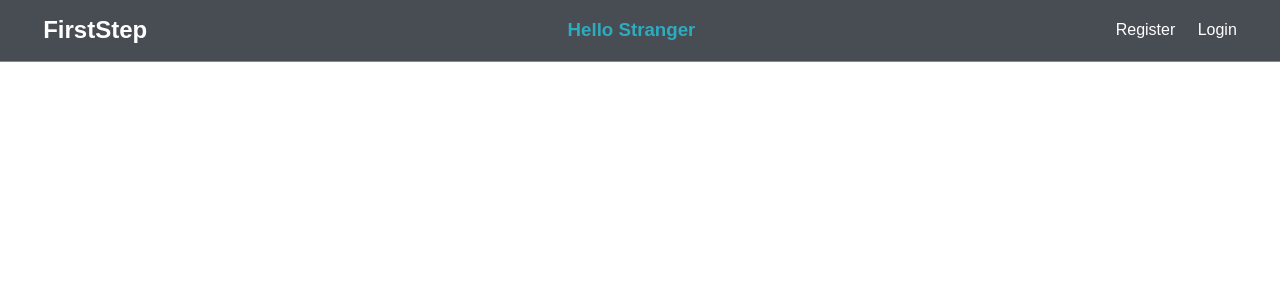
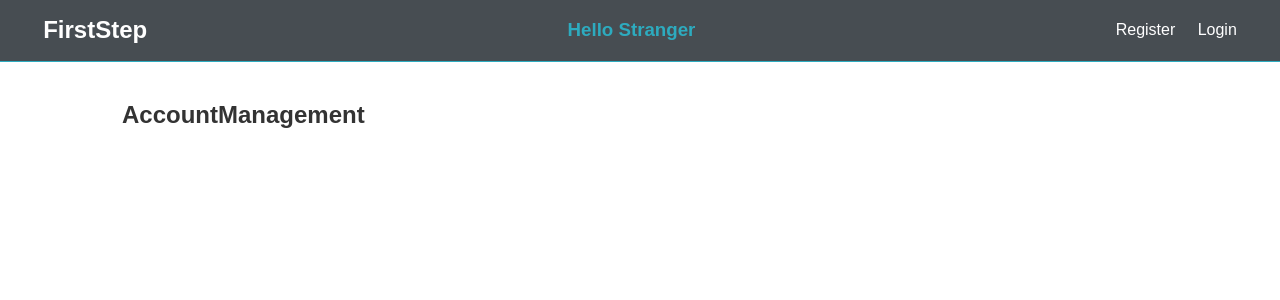
Before and after one commit to altereitay/FirstStep, a React (Create React App) app in the folder src/client/first-step-client/: page /admin/accounts in a window 1280 px wide. Shown: the top 300 px of the page. Built offline with nearby package versions, Linux system fonts and the light colour scheme; no server answers.

Commit message:
Added Account management and Add new Admin buttons

```diff
--- a/src/client/first-step-client/src/App.js
+++ b/src/client/first-step-client/src/App.js
@@ -18,6 +18,8 @@ import EditStudentProfile from "./components/profiles/EditStudentProfile";
 import UpdateJob from "./components/jobs/UpdateJob";
 import EditEmployerProfile from './components/profiles/EditEmployerProfile';
 import Adminjobs from './components/jobs/AdminJobs';
+import AccountManagement from './components/profiles/AccountManagement';
+import AddNewAdmin from './components/profiles/AddNewAdmin';
 if (localStorage.token) {
     setAuthToken(localStorage.token);
 }
@@ -47,6 +49,8 @@ function App () {
                             <Route exact path='/student/:id' element={<EditStudentProfile/>}/>
                             <Route exact path='/employer/:id' element={<EditEmployerProfile/>}/>
                             <Route exact path='/admin/jobs' element={<Adminjobs/>}/>
+                            <Route exact path='/admin/accounts' element={<AccountManagement/>}/>
+                            <Route exact path='/admin/add' element={<AddNewAdmin/>}/>
                         </Routes>
                     </section>
                 </Fragment>
--- a/src/client/first-step-client/src/components/layout/Dashboard.js
+++ b/src/client/first-step-client/src/components/layout/Dashboard.js
@@ -48,10 +48,10 @@ const Dashboard = ({ auth, jobs, profiles, loadJobs, loadJobsAdmin, deleteJob })
                                 <button onClick={() => navigate(`/admin/jobs`)}>Job Managment</button>
                             </Fragment>
                             <Fragment>
-                                <button onClick={() => navigate(`/dashboard`)}>Account Managment</button>
+                                <button onClick={() => navigate(`/admin/accounts`)}>Account Managment</button>
                             </Fragment>
                             <Fragment>
-                                <button onClick={() => navigate(`/dashboard`)}>Add New Admin</button>
+                                <button onClick={() => navigate(`/admin/add`)}>Add New Admin</button>
                             </Fragment>
                         </Fragment>
                     }
--- /dev/null
+++ b/src/client/first-step-client/src/components/profiles/AccountManagement.js
@@ -0,0 +1,12 @@
+import React from "react";
+
+const AccountManagement = () =>{
+
+    return (
+        <div>
+            <h1>AccountManagement</h1>
+        </div>
+    );
+}
+
+export default AccountManagement;
--- /dev/null
+++ b/src/client/first-step-client/src/components/profiles/AddNewAdmin.js
@@ -0,0 +1,12 @@
+import React from "react";
+
+const AddNewAdmin = () =>{
+
+    return (
+        <div>
+            <h1>AddNewAdmin</h1>
+        </div>
+    );
+}
+
+export default AddNewAdmin;
```
